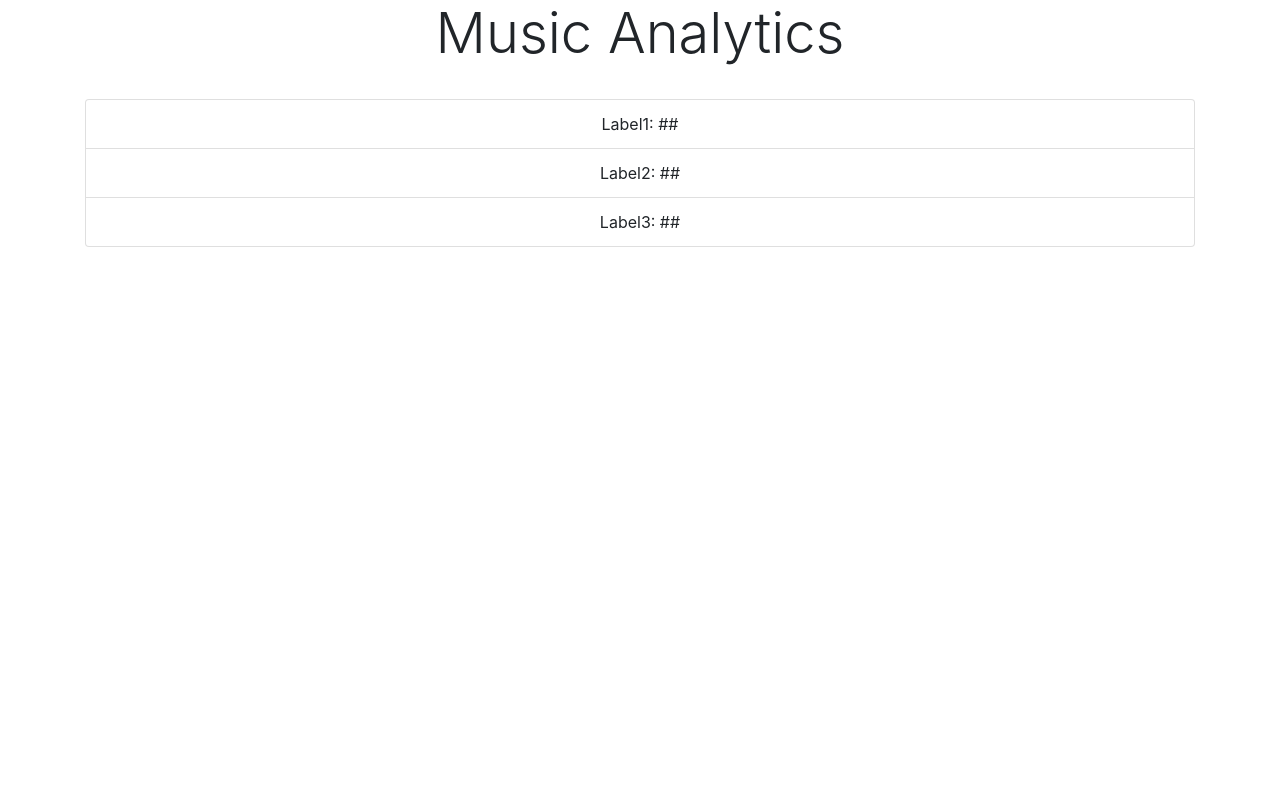
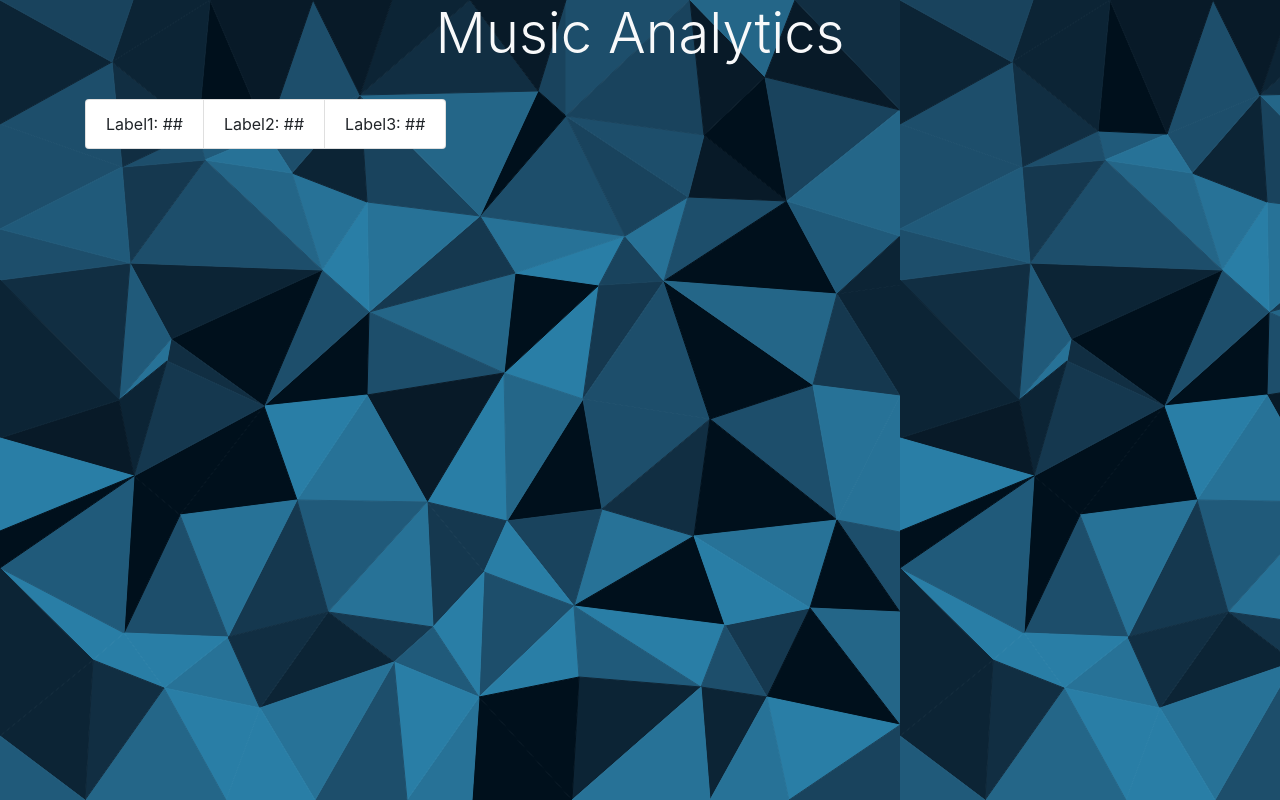
Before and after one commit to jakeleslie/webtechnologyprojectone, a website: page index.html in a window 1280 px wide. Drawn offline with nearby package versions, Linux system fonts and the light colour scheme.

Commit message:
Added rough design, need to figure out what api to use first

```diff
--- a/css/custom.css
+++ b/css/custom.css
@@ -1,3 +1,6 @@
 #listDiv{
     margin-top: 2rem;
 }
+body{
+    background-image: url(../imgs/low-poly-grid-haikei.svg);
+}
--- a/index.html
+++ b/index.html
@@ -10,10 +10,10 @@
 	<body>
 		<div class="container">
 		<div id="headerDiv" class="text-center">
-		<h1 class="display-4">Music Analytics</h1>
+		<h1 class="display-4 text-light">Music Analytics</h1>
 		</div>
 		<div id="listDiv" class="text-center">
-		<ul class="list-group">
+		<ul class="list-group list-group-horizontal">
 			<li class="list-group-item">Label1: ##</li>
 			<li class="list-group-item">Label2: ##</li>
 			<li class="list-group-item">Label3: ##</li>
```
Also changed, not shown: package.json (added, +22 -0 lines), imgs/background.svg (added), imgs/blob-haikei.svg (added), imgs/bobhakai.svg (added), imgs/low-poly-grid-haikei.svg (added), imgs/realbackground.svg (added).
